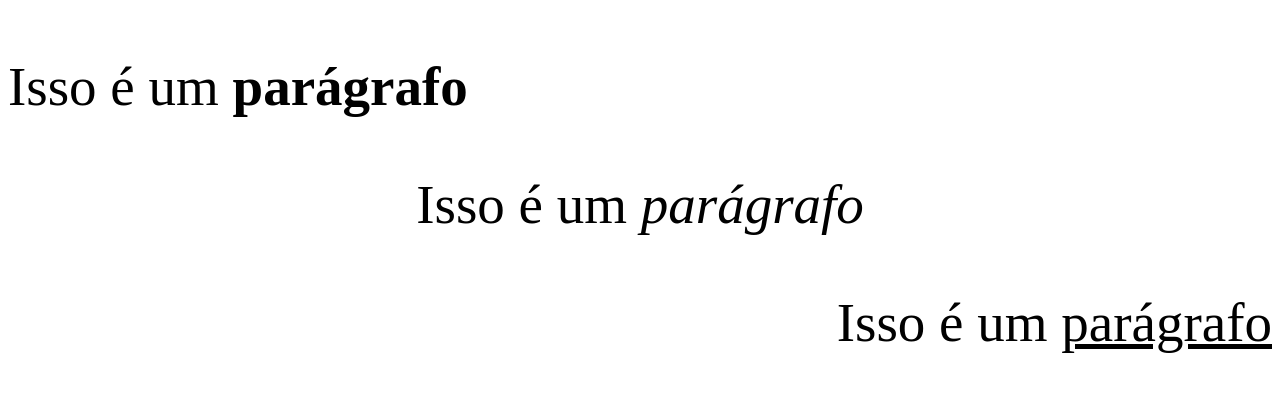
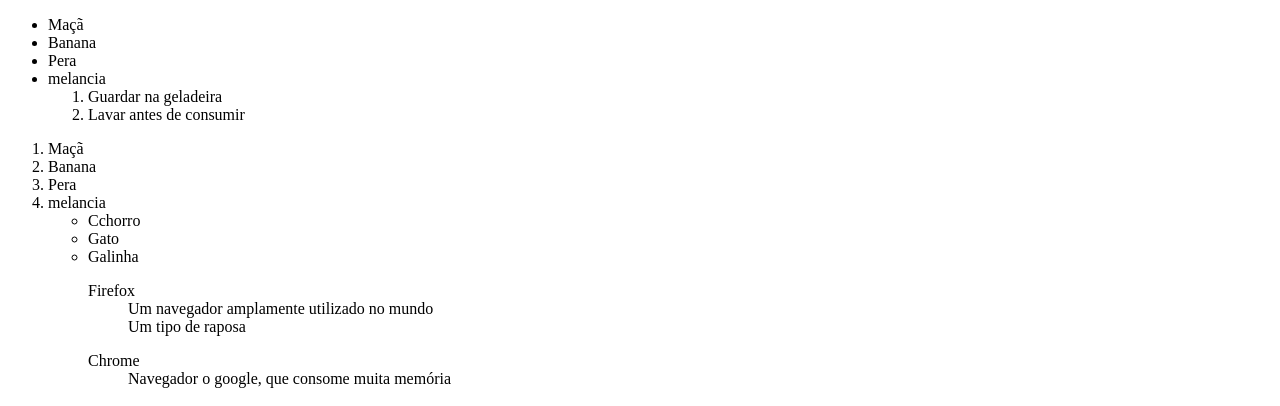
Before and after one commit to MarianeAnjos/estrutura-html-descomplica, a plain HTML site: page index.html in a window 1280 px wide. Shown: the top 406 px of the page. Drawn offline with Linux system fonts and the light colour scheme.

Commit message:
Estudo sobre listas ordenadas, não ordenadas e estruturadas

```diff
--- a/index.html
+++ b/index.html
@@ -20,6 +20,8 @@
     <!--
         AQUI É ONDE O CONTEÚDO DEVE SER INSERIDO
      -->
+
+<!--
   <p class="align-left">
       Isso é um <b>parágrafo</b>
   </p>
@@ -32,7 +34,7 @@
     <p>
       Isso é um <s>parágrafo</s>
   </p>
-  <!--HTML SEMÂNTICO -->
+
     <p>
       Isso é um <strong class="error">parágrafo</strong>
   </p>
@@ -45,6 +47,39 @@
     <p>
       log<sub>5</sub>
     </p>
+-->
 
+  <ul>
+    <li> Maçã</li>
+    <li> Banana</li>
+    <li>Pera</li>
+    <li> melancia</li>
+      <ol>
+        <li>Guardar na geladeira</li>
+        <li>Lavar antes de consumir</li>
+      </ol>
+  </ul>
+
+  <ol>
+    <li> Maçã</li>
+    <li> Banana</li>
+    <li>Pera</li>
+    <li> melancia</li>
+
+    <ul>
+      <li> Cchorro</li>
+      <li>Gato</li>
+      <li> Galinha</li
+
+<!-- listas estruturadas -->
+  <dl>
+    <dt>Firefox</dt>
+    <dd> Um navegador amplamente utilizado no mundo</dd>
+    <dd>Um tipo de raposa</dd>
+      </dl>
+    <dt>Chrome</dt>
+      <dd>Navegador o google, que consome muita memória</dd>
+    </ul>
+  </ol>
 </body>
 </html>
```
